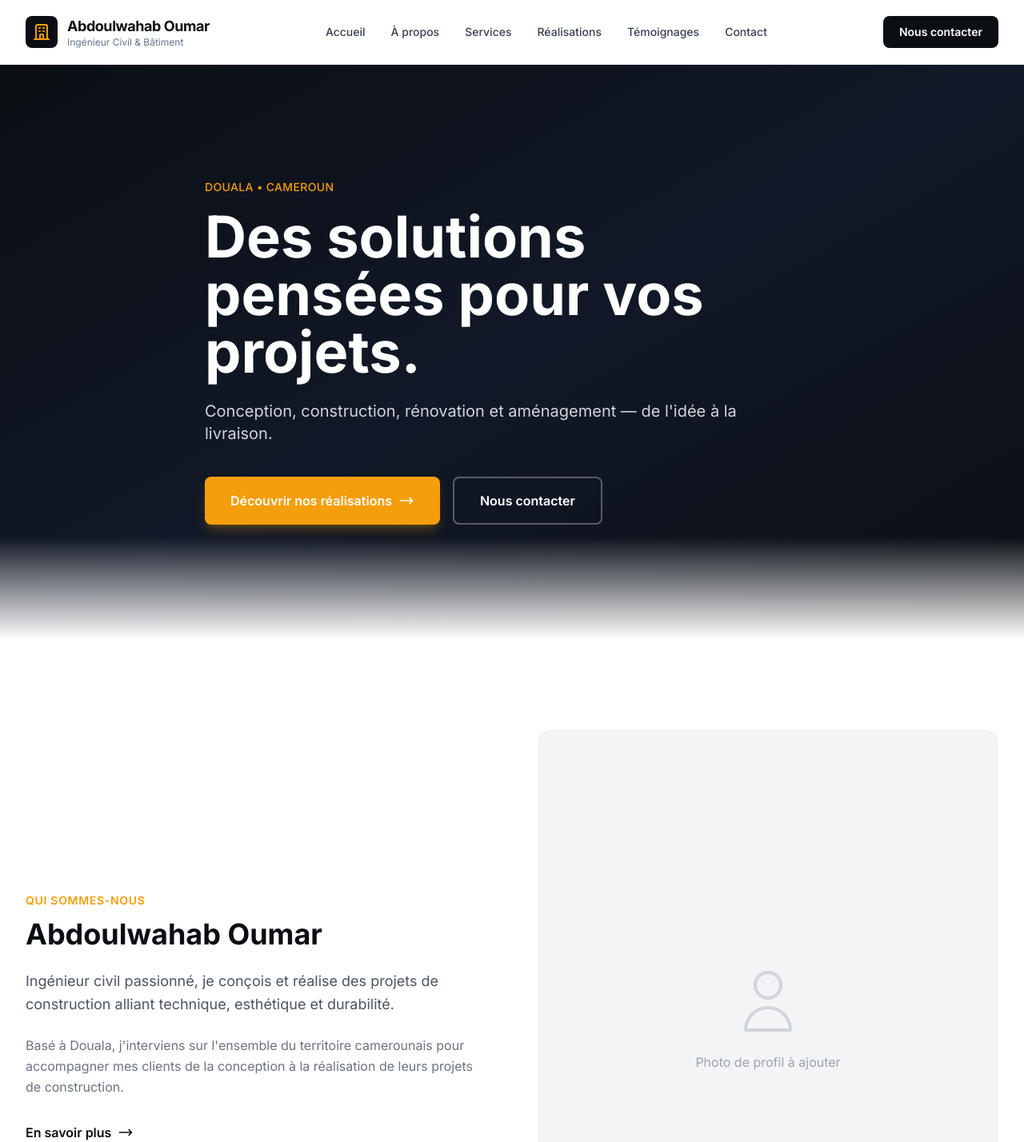
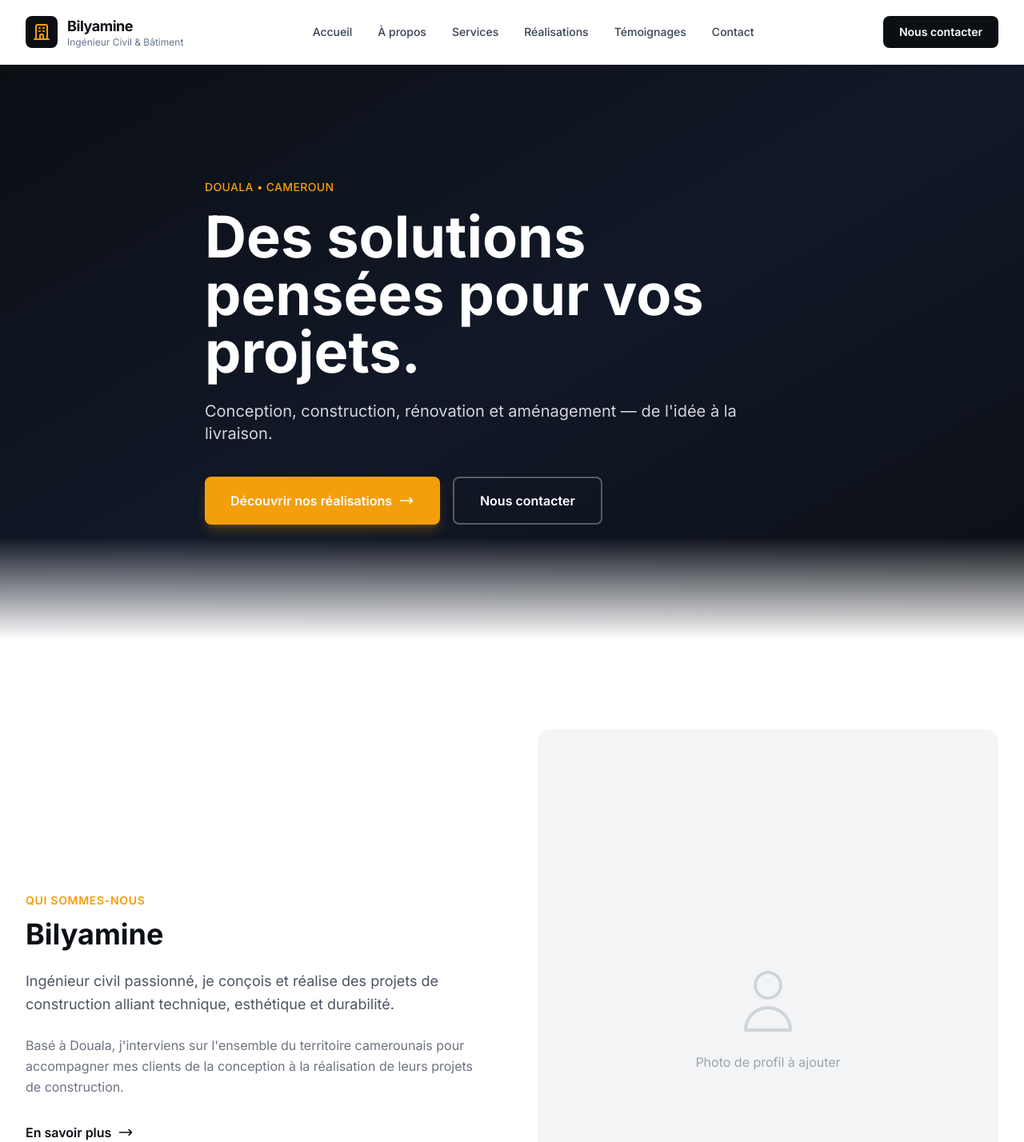
Before and after one commit to abdouldev237-o/bilyamine-global, a Django app: page / in a window 1280 px wide. Shown: the top 1428 px of the page at 80% size. Run offline with Django 4.2, Linux system fonts and the light colour scheme; data comes from the database, SQL or seed files in the repository; data that the repository does not hold is empty; some libraries are stand-ins or nearby versions.

```diff
--- a/portfolio/admin.py
+++ b/portfolio/admin.py
@@ -8,7 +8,7 @@ from .models import SiteSettings, Category, Service, Project, GalleryImage, Test
 
 
 # Custom admin site
-admin.site.site_header = "Portfolio — Abdoulwahab Oumar"
+admin.site.site_header = "Portfolio — Bilyamine"
 admin.site.site_title = "Administration Portfolio"
 admin.site.index_title = "Tableau de bord"
 
--- a/portfolio/management/commands/seed_demo.py
+++ b/portfolio/management/commands/seed_demo.py
@@ -15,7 +15,7 @@ class Command(BaseCommand):
         # SiteSettings
         if not SiteSettings.objects.exists():
             SiteSettings.objects.create(
-                professional_name="Abdoulwahab Oumar",
+                professional_name="Bilyamine",
                 slogan="Excellence et rigueur dans chaque projet",
                 short_presentation="Ingénieur civil passionné, je conçois et réalise des projets de construction alliant technique, esthétique et durabilité.",
                 full_description="Avec une approche rigoureuse et créative, j'accompagne mes clients de la conception à la réalisation de leurs projets de construction. Basé à Douala, j'interviens sur l'ensemble du territoire camerounais.",
@@ -29,7 +29,7 @@ class Command(BaseCommand):
                 country="Cameroun",
                 hero_text="Des solutions pensées pour vos projets.",
                 hero_subtext="Conception, construction, rénovation et aménagement — de l'idée à la livraison.",
-                seo_title="Abdoulwahab Oumar — Ingénieur Civil & Bâtiment | Douala, Cameroun",
+                seo_title="Bilyamine — Ingénieur Civil & Bâtiment | Douala, Cameroun",
                 seo_description="Services de génie civil, construction, rénovation et conception architecturale à Douala et au Cameroun.",
                 copyright_year=2026,
             )
--- a/portfolio/models.py
+++ b/portfolio/models.py
@@ -1,5 +1,5 @@
 """
-Modèles du portfolio professionnel d'Abdoulwahab Oumar.
+Modèles du portfolio professionnel d'Bilyamine.
 """
 
 from django.db import models
@@ -34,7 +34,7 @@ class SiteSettings(SingletonModel):
     professional_name = models.CharField(
         "Nom du professionnel",
         max_length=200,
-        default="Abdoulwahab Oumar"
+        default="Bilyamine"
     )
     slogan = models.CharField("Slogan", max_length=300, blank=True)
     short_presentation = models.TextField("Courte présentation", blank=True)
@@ -60,7 +60,7 @@ class SiteSettings(SingletonModel):
     hero_subtext = models.CharField("Sous-texte hero", max_length=500, blank=True)
 
     # SEO
-    seo_title = models.CharField("Titre SEO", max_length=200, default="Abdoulwahab Oumar — Ingénieur Civil & Bâtiment | Douala, Cameroun")
+    seo_title = models.CharField("Titre SEO", max_length=200, default="Bilyamine — Ingénieur Civil & Bâtiment | Douala, Cameroun")
     seo_description = models.TextField("Description SEO", blank=True)
     og_image = models.ImageField("Image Open Graph", upload_to='site/', blank=True)
 
--- a/portfolio/views.py
+++ b/portfolio/views.py
@@ -57,7 +57,7 @@ def home(request):
         'featured_testimonials': featured_testimonials,
         'testimonials': testimonials,
         'stats': stats,
-        'meta_title': settings.seo_title if settings else "Abdoulwahab Oumar — Ingénieur Civil & Bâtiment",
+        'meta_title': settings.seo_title if settings else "Bilyamine — Ingénieur Civil & Bâtiment",
         'meta_description': settings.seo_description if settings else "",
     }
     return render(request, 'portfolio/home.html', context)
@@ -68,7 +68,7 @@ def about(request):
     settings = SiteSettings.load()
 
     context = {
-        'meta_title': f"À propos — {settings.professional_name if settings else 'Abdoulwahab Oumar'}",
+        'meta_title': f"À propos — {settings.professional_name if settings else 'Bilyamine'}",
         'meta_description': settings.short_presentation if settings else "",
     }
     return render(request, 'portfolio/about.html', context)
@@ -81,7 +81,7 @@ def services(request):
 
     context = {
         'services': services_list,
-        'meta_title': f"Nos Services — {settings.professional_name if settings else 'Abdoulwahab Oumar'}",
+        'meta_title': f"Nos Services — {settings.professional_name if settings else 'Bilyamine'}",
         'meta_description': "Découvrez nos services de conception, construction, rénovation et aménagement.",
     }
     return render(request, 'portfolio/services.html', context)
@@ -112,7 +112,7 @@ def projects(request):
         'categories': categories,
         'projects': page_obj,
         'active_category': active_category,
-        'meta_title': f"Nos Réalisations — {settings.professional_name if settings else 'Abdoulwahab Oumar'}",
+        'meta_title': f"Nos Réalisations — {settings.professional_name if settings else 'Bilyamine'}",
         'meta_description': "Découvrez nos projets de construction, conception, rénovation et aménagement à Douala et au Cameroun.",
     }
     return render(request, 'portfolio/projects.html', context)
@@ -172,7 +172,7 @@ def testimonials(request):
     context = {
         'testimonials': testimonials_list,
         'form': form,
-        'meta_title': f"Témoignages — {settings.professional_name if settings else 'Abdoulwahab Oumar'}",
+        'meta_title': f"Témoignages — {settings.professional_name if settings else 'Bilyamine'}",
         'meta_description': "Découvrez les témoignages de nos clients et partagez votre expérience.",
     }
     return render(request, 'portfolio/testimonials.html', context)
@@ -191,7 +191,7 @@ def contact(request):
 
     context = {
         'whatsapp_link': whatsapp_link,
-        'meta_title': f"Contact — {settings.professional_name if settings else 'Abdoulwahab Oumar'}",
-        'meta_description': "Contactez Abdoulwahab Oumar pour vos projets de construction, conception et rénovation à Douala, Cameroun.",
+        'meta_title': f"Contact — {settings.professional_name if settings else 'Bilyamine'}",
+        'meta_description': "Contactez Bilyamine pour vos projets de construction, conception et rénovation à Douala, Cameroun.",
     }
     return render(request, 'portfolio/contact.html', context)
--- a/static/css/style.css
+++ b/static/css/style.css
@@ -1,5 +1,5 @@
 /* ============================================
-   Portfolio — Abdoulwahab Oumar
+   Portfolio — Bilyamine
    Custom CSS with Tailwind CSS
    ============================================ */
 
--- a/templates/base.html
+++ b/templates/base.html
@@ -6,7 +6,7 @@
     <meta name="viewport" content="width=device-width, initial-scale=1.0">
     <meta http-equiv="X-UA-Compatible" content="IE=edge">
 
-    <title>{% block title %}{{ meta_title|default:"Abdoulwahab Oumar — Ingénieur Civil & Bâtiment" }}{% endblock %}</title>
+    <title>{% block title %}{{ meta_title|default:"Bilyamine — Ingénieur Civil & Bâtiment" }}{% endblock %}</title>
     <meta name="description" content="{% block meta_description %}{{ meta_description|default:"Services de génie civil, construction, rénovation et conception architecturale à Douala et au Cameroun." }}{% endblock %}">
     <meta name="robots" content="index, follow">
     <link rel="canonical" href="{{ request.build_absolute_uri }}">
@@ -14,7 +14,7 @@
     <!-- Open Graph -->
     <meta property="og:type" content="website">
     <meta property="og:url" content="{{ request.build_absolute_uri }}">
-    <meta property="og:title" content="{% block og_title %}{{ meta_title|default:"Abdoulwahab Oumar" }}{% endblock %}">
+    <meta property="og:title" content="{% block og_title %}{{ meta_title|default:"Bilyamine" }}{% endblock %}">
     <meta property="og:description" content="{% block og_description %}{{ meta_description|default:"" }}{% endblock %}">
     {% if site_settings and site_settings.og_image %}
     <meta property="og:image" content="{{ request.scheme }}://{{ request.get_host }}{{ site_settings.og_image.url }}">
@@ -22,7 +22,7 @@
 
     <!-- Twitter Card -->
     <meta name="twitter:card" content="summary_large_image">
-    <meta name="twitter:title" content="{% block twitter_title %}{{ meta_title|default:"Abdoulwahab Oumar" }}{% endblock %}">
+    <meta name="twitter:title" content="{% block twitter_title %}{{ meta_title|default:"Bilyamine" }}{% endblock %}">
     <meta name="twitter:description" content="{% block twitter_description %}{{ meta_description|default:"" }}{% endblock %}">
 
     <!-- Favicon -->
@@ -65,7 +65,7 @@
     {
         "@context": "https://schema.org",
         "@type": "ProfessionalService",
-        "name": "{{ site_settings.professional_name|default:'Abdoulwahab Oumar' }}",
+        "name": "{{ site_settings.professional_name|default:'Bilyamine' }}",
         "description": "{{ site_settings.short_presentation|default:'Ingénieur civil et professionnel du bâtiment à Douala, Cameroun.'|escapejs }}",
         "url": "{{ request.scheme }}://{{ request.get_host }}",
         "telephone": "{{ site_settings.phone_primary|default:'+237 693 149 222' }}",
--- a/templates/partials/footer.html
+++ b/templates/partials/footer.html
@@ -94,7 +94,7 @@
 
         <div class="border-t border-white/10 mt-12 pt-8 flex flex-col sm:flex-row justify-between items-center gap-4">
             <p class="text-gray-500 text-sm">
-                © {{ site_settings.copyright_year|default:2026 }} {{ site_settings.professional_name|default:"Abdoulwahab Oumar" }}. Tous droits réservés.
+                © {{ site_settings.copyright_year|default:2026 }} {{ site_settings.professional_name|default:"Bilyamine" }}. Tous droits réservés.
             </p>
             <p class="text-gray-600 text-xs">Conçu avec soin pour présenter une activité réelle.</p>
         </div>
--- a/templates/partials/navbar.html
+++ b/templates/partials/navbar.html
@@ -13,7 +13,7 @@
                 </div>
                 {% endif %}
                 <div class="hidden sm:block">
-                    <span class="text-lg font-bold text-primary tracking-tight">{{ site_settings.professional_name|default:"Abdoulwahab Oumar" }}</span>
+                    <span class="text-lg font-bold text-primary tracking-tight">{{ site_settings.professional_name|default:"Bilyamine" }}</span>
                     <p class="text-xs text-muted -mt-0.5">Ingénieur Civil & Bâtiment</p>
                 </div>
             </a>
--- a/templates/portfolio/about.html
+++ b/templates/portfolio/about.html
@@ -20,7 +20,7 @@
                 {% endif %}
             </div>
             <div>
-                <h2 class="text-3xl font-bold text-primary mb-4">{{ site_settings.professional_name|default:"Abdoulwahab Oumar" }}</h2>
+                <h2 class="text-3xl font-bold text-primary mb-4">{{ site_settings.professional_name|default:"Bilyamine" }}</h2>
                 <p class="text-accent font-medium mb-6">Ingénieur Civil & Professionnel du Bâtiment</p>
                 <p class="text-gray-600 text-lg leading-relaxed mb-6">{{ site_settings.short_presentation|default:"Ingénieur civil passionné, je conçois et réalise des projets de construction alliant technique, esthétique et durabilité." }}</p>
                 <p class="text-gray-500 leading-relaxed mb-8">{{ site_settings.full_description|default:"Basé à Douala, j'interviens sur l'ensemble du territoire camerounais pour accompagner mes clients de la conception à la réalisation de leurs projets de construction." }}</p>
--- a/templates/portfolio/home.html
+++ b/templates/portfolio/home.html
@@ -47,7 +47,7 @@
             <div>
                 <p class="text-accent font-semibold uppercase tracking-wider text-sm mb-3">Qui sommes-nous</p>
                 <h2 class="text-3xl sm:text-4xl font-bold text-primary mb-6">
-                    {{ site_settings.professional_name|default:"Abdoulwahab Oumar" }}
+                    {{ site_settings.professional_name|default:"Bilyamine" }}
                 </h2>
                 <p class="text-gray-600 text-lg leading-relaxed mb-6">
                     {{ site_settings.short_presentation|default:"Ingénieur civil passionné, je conçois et réalise des projets de construction alliant technique, esthétique et durabilité." }}
```
Also changed, not shown: README.md, portfolio/migrations/0001_initial.py.
